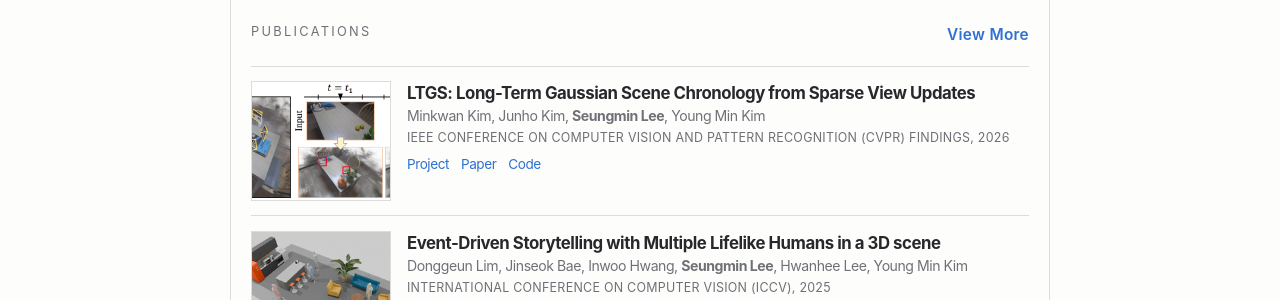
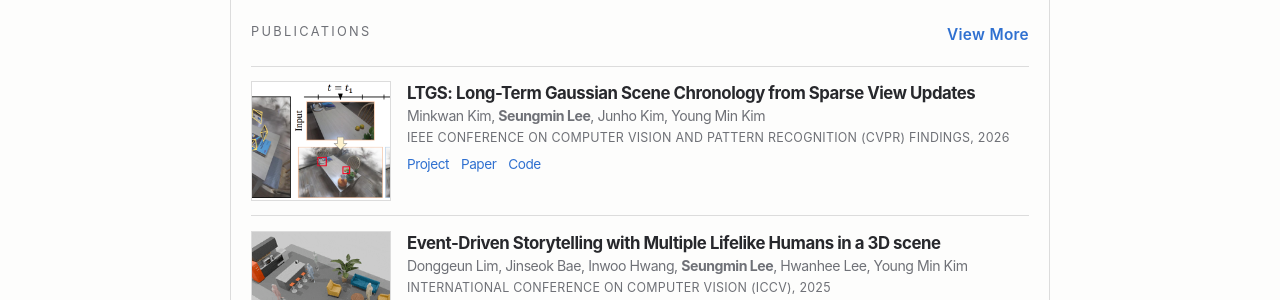
Before and after one commit to veldic/veldic.github.io, a Jekyll site: the page built from index.md, in a window 1280 px wide and 1336 px high. Shown: the part 462-762 px from the top of the window. Built offline with Jekyll 4.4.1, drawn with Linux system fonts in a browser that asks for light colours; some web fonts are replaced.

```diff
--- a/_data/publications.yml
+++ b/_data/publications.yml
@@ -1,6 +1,6 @@
 -
   title: "LTGS: Long-Term Gaussian Scene Chronology from Sparse View Updates"
-  authors: "Minkwan Kim, Junho Kim, <strong>Seungmin Lee</strong>, Young Min Kim"
+  authors: "Minkwan Kim, <strong>Seungmin Lee</strong>, Junho Kim, Young Min Kim"
   venue: "IEEE Conference on Computer Vision and Pattern Recognition (CVPR) Findings, 2026"
   image: "/assets/images/publications/LTGS.png"
   project_url: "https://https://mkjjang3598.github.io/LTGS/"
```
